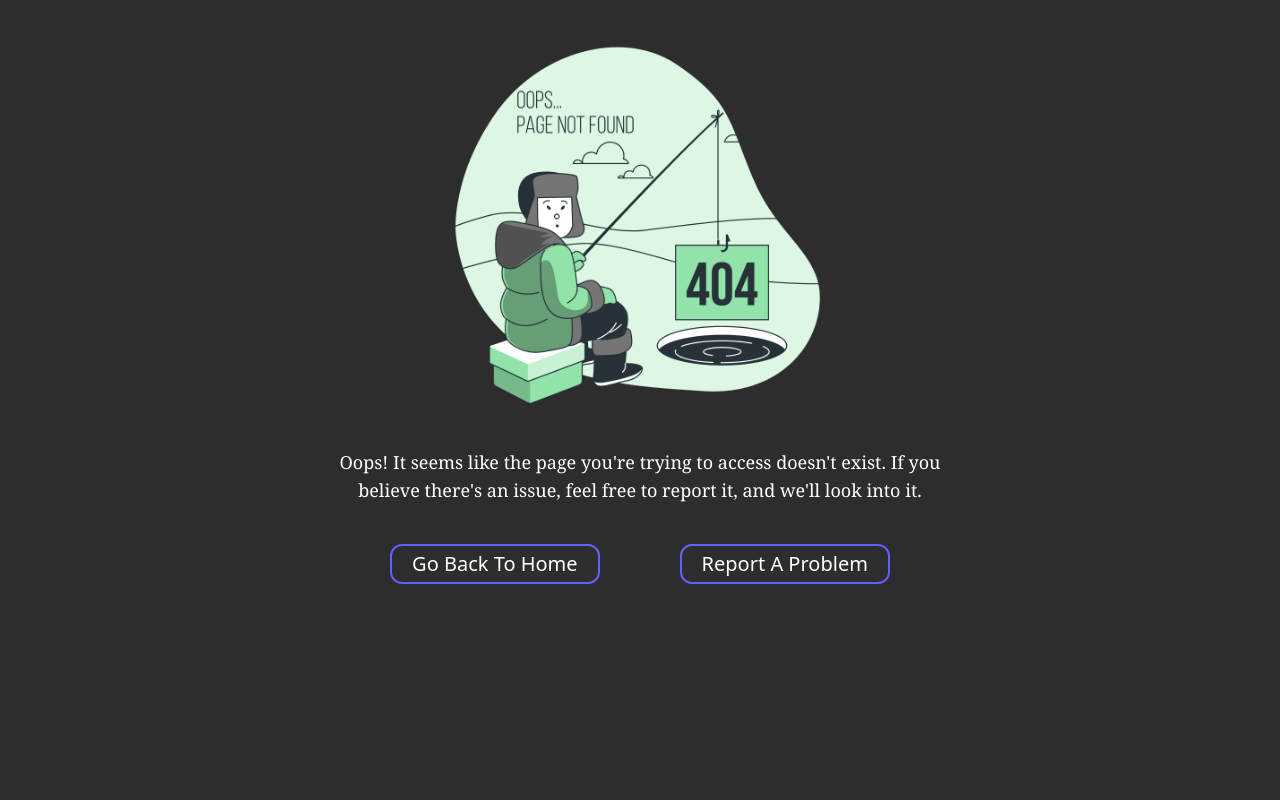
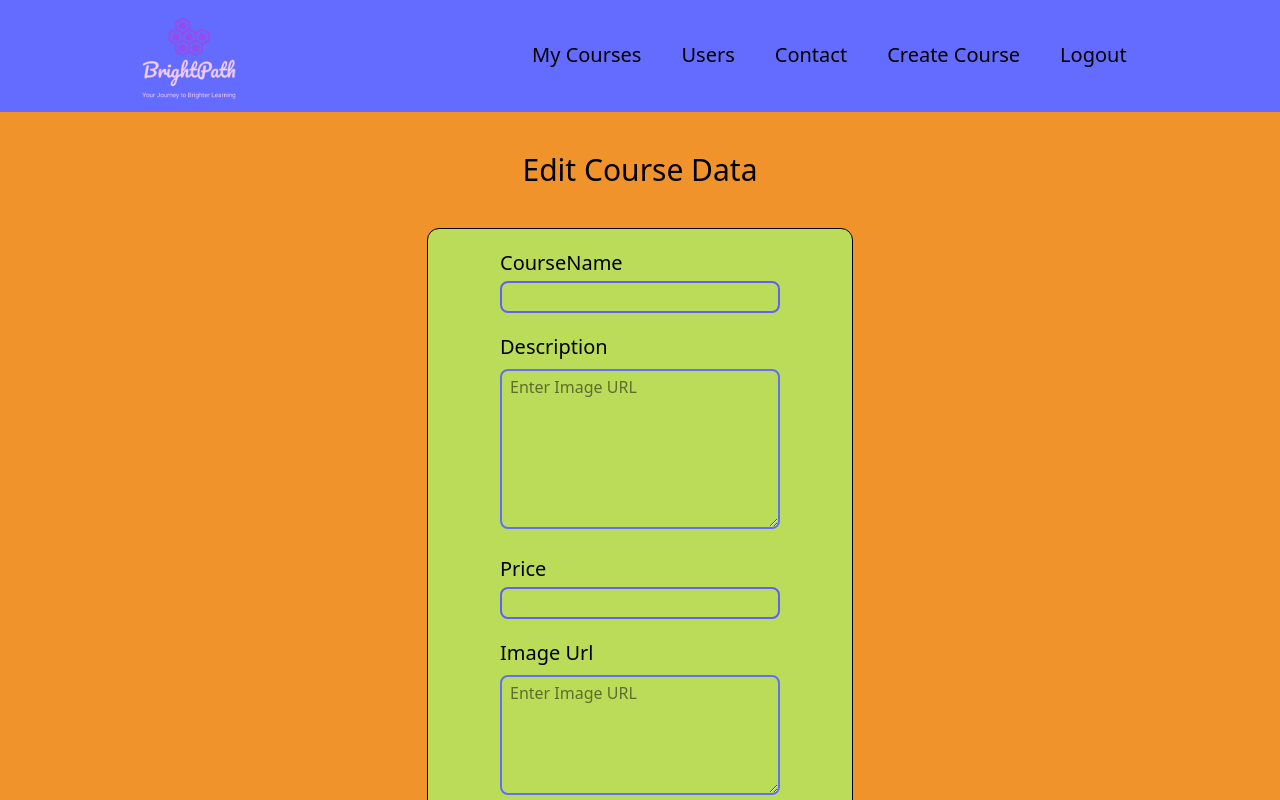
Before and after one commit to Shivansh-Pandey-4/course-selling-app, a React (Vite) app in the folder frontend/: page /admin/edit/course/1 in a window 1280 px wide. Shown: the top 800 px of the page. Built offline with nearby package versions, Linux system fonts and the light colour scheme; no server answers; sample sign-in values are in the browser's storage.

Commit message:
add admin edit page to edit course details

```diff
--- a/frontend/src/App.jsx
+++ b/frontend/src/App.jsx
@@ -21,6 +21,7 @@ import AdminCreateCourse from "./components/admin/AdminCreateCourse";
 import AdminUsers from "./components/admin/AdminUsers";
 import AdminUpdateUser from "./components/admin/AdminUpdateUser";
 import AdminContacts from "./components/admin/AdminContacts";
+import AdminEditCourse from "./components/admin/AdminEditCourse";
 
 import { LoginProvider } from "./context/LoginContext";
 import { CartProvider } from "./context/CartContext";
@@ -128,6 +129,15 @@ const appRouter = createBrowserRouter([
           </ProtectedAdminRoute>
         ),
       },
+      {
+         path : "edit/course/:course_id",
+         element : (
+           <ProtectedAdminRoute>
+              <AdminHeader/>
+              <AdminEditCourse/>
+           </ProtectedAdminRoute>
+         )
+      }
     ],
   },
 ]);
--- a/frontend/src/components/admin/AdminCourseCard.jsx
+++ b/frontend/src/components/admin/AdminCourseCard.jsx
@@ -40,7 +40,7 @@ const AdminCourseCard = (props)=>{
               <h3 className=" mb-2" ><span className="text-lg font-bold">Author Name</span> : {author_id?.name} </h3>
               <h3 className=" mb-2" ><span className="text-lg font-bold">Created At</span> : {createdAt.slice(0, 10)} </h3>
               <h3 className=" mb-2" ><span className="text-lg font-bold">Price</span> : ₹{price}</h3>
-              <Link to={"/courses/"+_id}>
+              <Link to={"/admin/edit/course/"+_id}>
                              <button className=" mt-8 px-3 py-1 rounded-lg text-gray-400 hover:bg-[#646cff] hover:text-white cursor-pointer border-1 border-white">Edit Course
                              </button>
               </Link>
--- /dev/null
+++ b/frontend/src/components/admin/AdminEditCourse.jsx
@@ -0,0 +1,89 @@
+import { useEffect, useState } from "react";
+import { useParams, useNavigate } from "react-router-dom";
+import { toast } from "react-toastify";
+
+
+const AdminEditCourse = ()=>{
+    const {course_id} = useParams();
+    const navigate = useNavigate();
+
+    const [courseName, setCourseName] = useState("");
+    const [description , setDescription] = useState("");
+    const [price, setPrice] = useState("");
+    const [imageUrl , setImageUrl] = useState("");
+
+    async function fetchData() {
+        const response = await fetch(`http://localhost:3000/courses/${course_id}`);
+        const data = await response.json();
+        if(data.msg == "course exist"){
+             toast.success("course exist in the database");
+             console.log(data);
+             setCourseName(data.courseExist.courseName);
+             setDescription(data.courseExist.description);
+             setPrice(data.courseExist.price);
+             setImageUrl(data.courseExist.imageUrl);
+        }else{
+              toast.error(data.detailError || data.msg);
+        }
+    }
+
+    async function editCourse(event){
+          event.preventDefault();
+          const response = await fetch(`http://localhost:3000/admin/edit/course/${course_id}`,{
+             method : "PUT",
+             headers : {
+                 "Content-Type" : "application/json",
+                 "token" : localStorage.getItem("adminToken")
+             },
+             body : JSON.stringify({courseName,description,imageUrl,price: parseInt(price)})
+          })
+
+          const data = await response.json();
+          if(data.msg == "course details edited successfully"){
+                toast.success(data.msg);
+                navigate("/admin/dashboard");
+                return ;
+          }else {
+              toast.error(data.detailError || data.msg);
+          }
+    }
+
+    useEffect(()=>{
+      fetchData();
+    },[])
+
+     return (
+         <div className="min-h-screen bg-[#f0932b] ">
+             <h1 className="text-center text-3xl pt-10">Edit Course Data</h1>
+             <div className="flex justify-center py-10">
+                 <form onSubmit={(event)=>{editCourse(event);}} className="border bg-[#badc58]  rounded-xl w-4/12 p-5 flex flex-col items-center">
+                     <div>
+                          <label className="text-xl" htmlFor="coursename">CourseName</label> <br />
+                          <input  type="text" id="coursename" required className=" w-70 p-2 mt-1 rounded-lg h-8 border-indigo-500 border-2" onChange={(event)=>setCourseName(event.target.value)} value={courseName}/>
+                     </div>
+                     <div className="my-5">
+
+                         <label className="text-xl" htmlFor="description">Description</label><br />
+
+                         <textarea required  className="border-2 border-[#646cff] px-2 mt-2 py-1 h-40 w-70 rounded-lg" type="text" id="description" placeholder="Enter Image URL" value={description} onChange={(event)=>{setDescription(event.target.value)}} />
+
+                     </div>
+                     <div>
+                            <label className="text-xl" htmlFor="price">Price </label> <br />
+                            <input type="number" id="price" required onChange={(event)=>setPrice(event.target.value)} value={price} className=" w-70 p-2 mt-1 rounded-lg h-8 border-indigo-500 border-2" />
+                     </div>
+                     <div className="my-5">
+
+                         <label className="text-xl" htmlFor="image">Image Url</label><br />
+
+                         <textarea required  className="border-2 border-[#646cff] px-2 mt-2 py-1 h-30 w-70 rounded-lg" type="url" id="image" placeholder="Enter Image URL" value={imageUrl} onChange={(event)=>{setImageUrl(event.target.value)}} />
+
+                     </div>
+                     <button type="submit" className="border py-1 px-16 mt-5 rounded-lg bg-indigo-500 text-white border-black font-serif text-lg hover:bg-indigo-600 cursor-pointer">Edit Course</button>
+                 </form>
+             </div>
+         </div>
+     )
+}
+
+export default AdminEditCourse;
--- a/frontend/src/components/admin/AdminUpdateUser.jsx
+++ b/frontend/src/components/admin/AdminUpdateUser.jsx
@@ -14,7 +14,6 @@ const AdminUpdateUser = ()=>{
 
 
     const {user_id} = useParams();
-    const isAdminLoggedIn = useIsAdminLoggedIn();
     const navigate = useNavigate();
 
     async function fetchData(){
@@ -58,11 +57,7 @@ const AdminUpdateUser = ()=>{
     }
 
     useEffect(()=>{
-         if(isAdminLoggedIn.isAdminLoggedIn){
-               fetchData();
-         }else {
-               navigate("/error");
-         }
+          fetchData();
     },[]);
 
     if(!userName){
```
